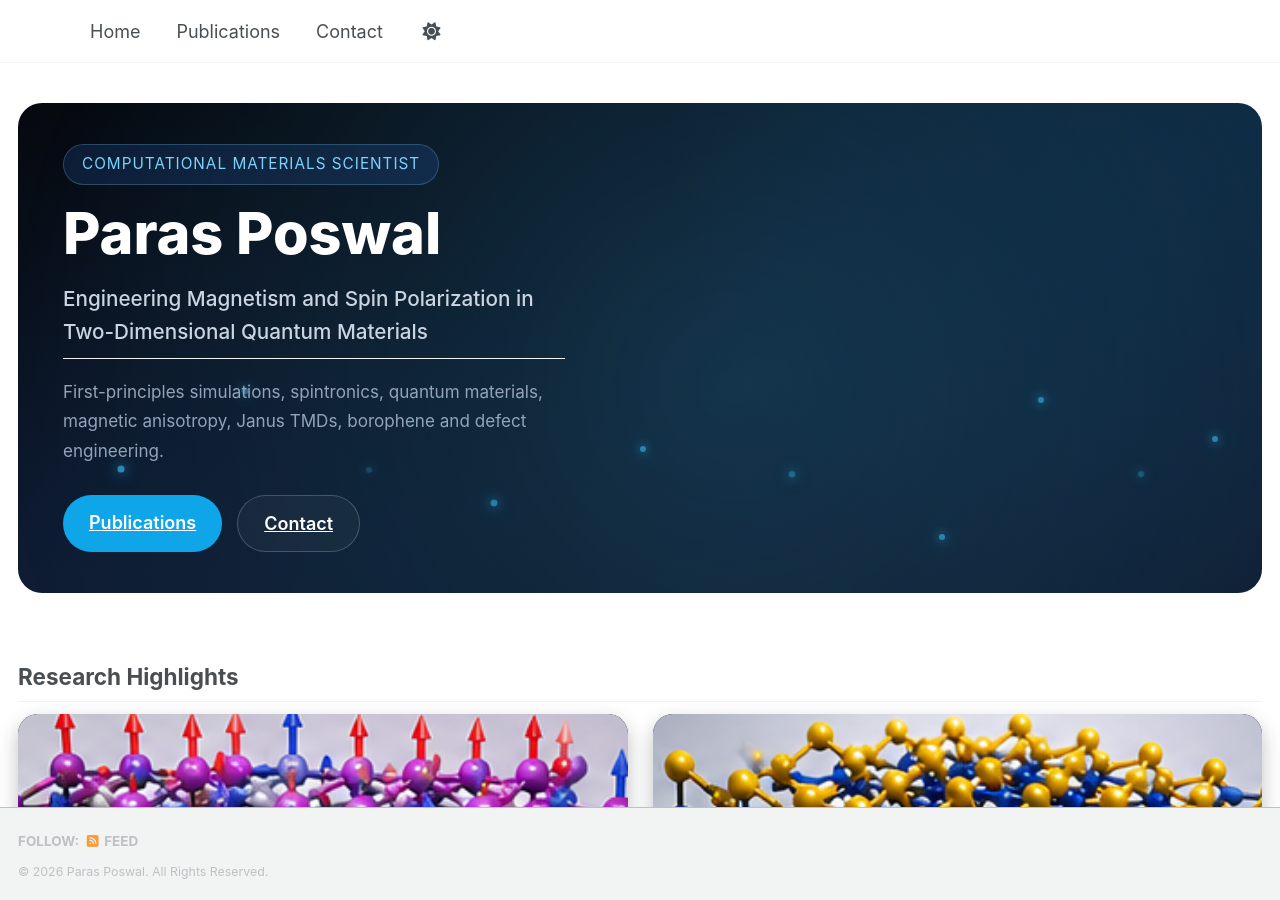
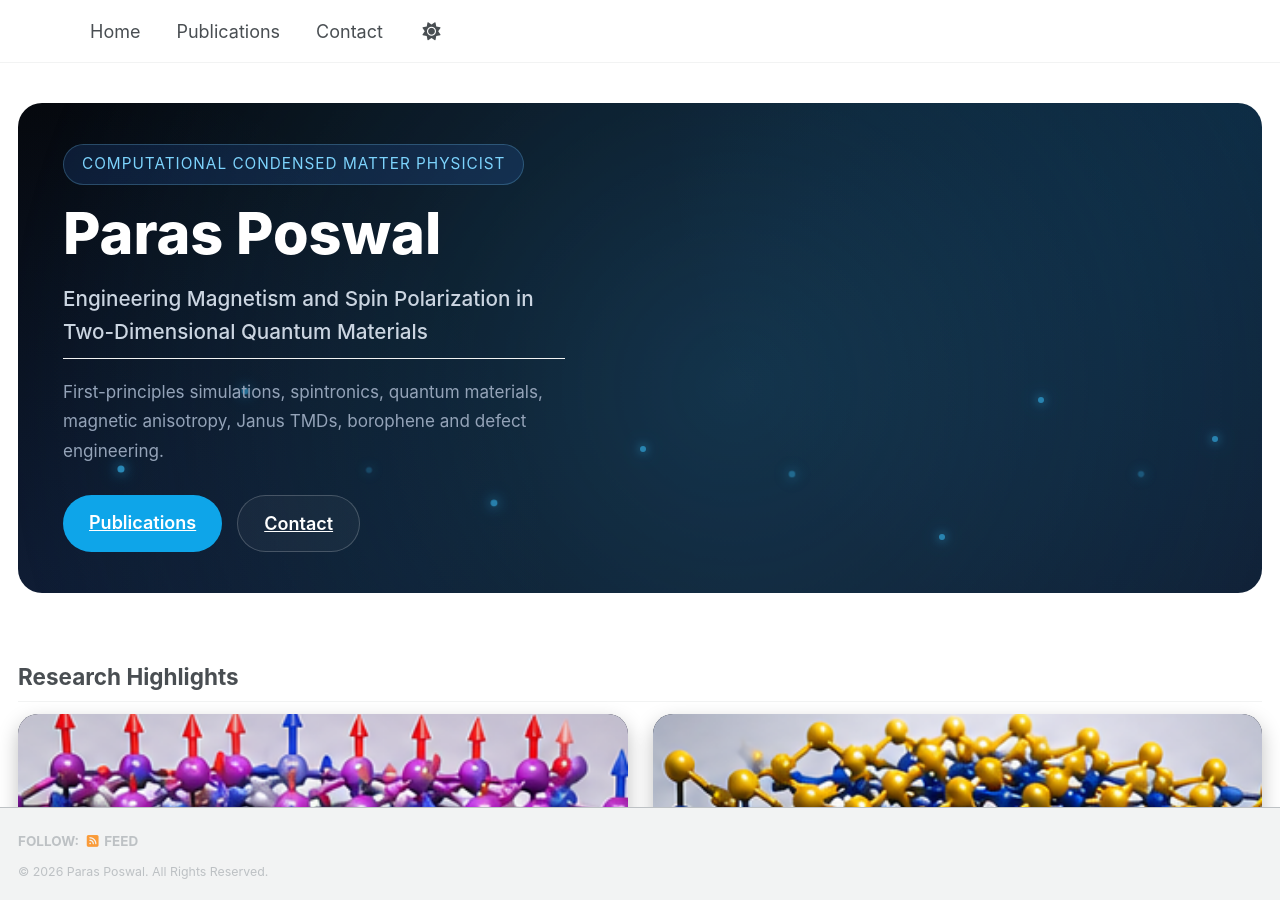
Before and after one commit to poswalparas/poswalparas.github.io, a Jekyll site: the page built from _pages/about.md, in a window 1280 px wide and 900 px high. Built offline with Jekyll 4.4.1, drawn with Linux system fonts in a browser that asks for light colours; a script bundle is joined from its source files by our own code; library files that are not in the unit come from our copies.

Commit message:
Update about.md

```diff
--- a/_pages/about.md
+++ b/_pages/about.md
@@ -26,7 +26,7 @@ classes:
     <div class="hero-content">
 
         <span class="hero-tag">
-            Computational Materials Scientist
+            Computational Condensed Matter Physicist
         </span>
 
         <h1>Paras Poswal</h1>
@@ -157,7 +157,6 @@ Research Areas
 
 </section>
 
-</div>
 <script type="importmap">
 {
   "imports": {
```
